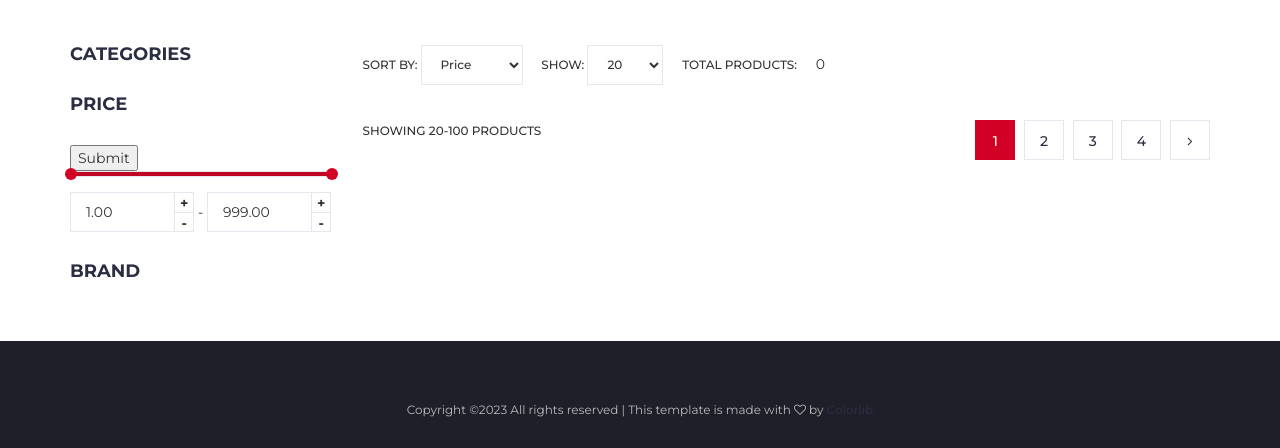
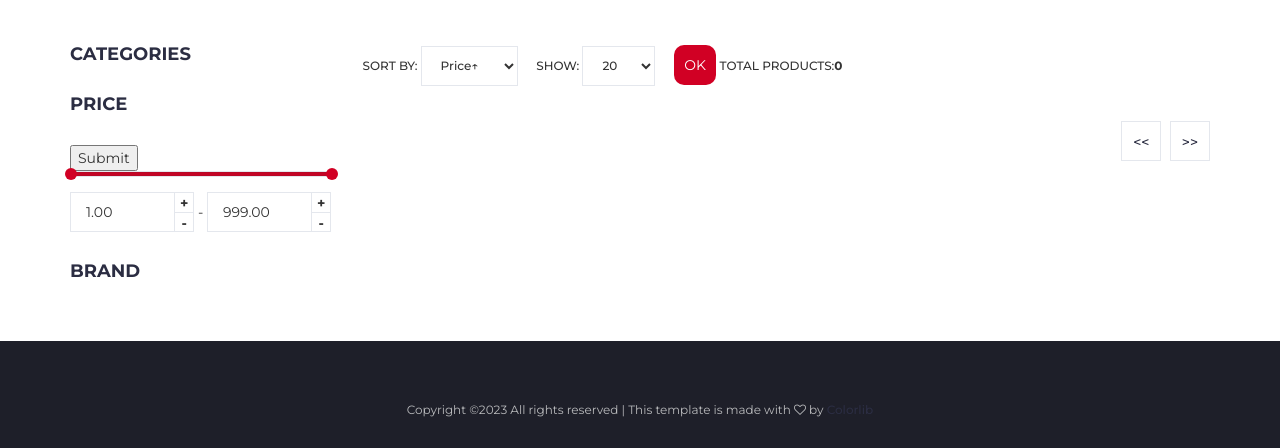
Before and after one commit to LeonovIlya/Webapp-for-retail, a Django app: template templates/store.html in a window 1280 px wide. Shown: the part 140-588 px from the top of the page. Run offline with Django 4.2, Linux system fonts and the light colour scheme; the template is opened without the code that fills it, so the values that code supplies are empty; some libraries are stand-ins or nearby versions.

Commit message:
some changes

```diff
--- a/shop/settings.py
+++ b/shop/settings.py
@@ -141,8 +141,7 @@ AUTH_CONTACT_MODEL = 'authorization.Contact'
 REST_FRAMEWORK = {
     'DEFAULT_PAGINATION_CLASS': 'rest_framework.pagination'
                                 '.PageNumberPagination',
-    'PAGE_SIZE': 30,
-    'PAGINATE_BY': 20,
+    'PAGE_SIZE': 20,
 
     'DEFAULT_RENDERER_CLASSES': (
         'rest_framework.renderers.TemplateHTMLRenderer',
--- a/static/backend/css/style.css
+++ b/static/backend/css/style.css
@@ -99,6 +99,20 @@ ul, ol {
   color: #FFF;
   text-transform: uppercase;
   font-weight: 700;
+  text-align: center;
+  -webkit-transition: 0.2s all;
+  transition: 0.2s all;
+}
+
+.primary-btn-ltl {
+  display: inline-block;
+  padding: 10px 10px;
+  background-color: #D10024;
+  border: none;
+  border-radius: 10px;
+  color: #FFF;
+  text-transform: uppercase;
+  font-weight: 50;
   text-align: center;
   -webkit-transition: 0.2s all;
   transition: 0.2s all;
--- a/templates/product.html
+++ b/templates/product.html
@@ -107,7 +107,7 @@
 								<div class="qty-label">
 									Qty
 									<div class="input-number">
-										<input type="number">
+										<input type="number" value="1">
 										<span class="qty-up">+</span>
 										<span class="qty-down">-</span>
 									</div>
@@ -177,7 +177,7 @@
 										<div class="col-md-3">
 											<div id="rating">
 												<div class="rating-avg">
-													<span>{{ avg_rating|floatformat}}</span>
+													<span>{{ avg_rating|floatformat }}</span>
 													<div class="rating-stars">
 														<i class="fa fa-star"></i>
 													</div>
--- a/templates/store.html
+++ b/templates/store.html
@@ -75,28 +75,29 @@
 					<div id="store" class="col-md-9">
 						<!-- store top filter -->
 						<div class="store-filter clearfix">
-							<div class="store-sort">
+							<form class="store-sort" method="GET">
 								<label>
 									Sort By:
-									<select class="input-select">
-										<option value="0">Price</option>
-										<option value="1">Popular</option>
-										<option value="2">Position</option>
-										<option value="3">Name</option>
+									<select name="sort_by" class="input-select">
+										<option value="price">Price↑</option>
+										<option value="-price">Price↓</option>
+										<option value="product__name">Name↑</option>
+										<option value="-product__name">Name↓</option>
 									</select>
 								</label>
-
 								<label>
 									Show:
-									<select class="input-select">
-										<option value="0">20</option>
-										<option value="1">50</option>
-										<option value="2">100</option>
-										<option value="3">ALL</option>
+									<select name="paginate_by" class="input-select">
+										<option value="20">20</option>
+										<option value="50">50</option>
+										<option value="100">100</option>
 									</select>
 								</label>
-								<label>Total products:</label> {{ products_info|length }}
-							</div>
+								<button class="primary-btn-ltl">OK</button>
+								<label>
+								Total products:<b>{{ products|length }}</b>
+								</label>
+							</form>
 						</div>
 						<!-- /store top filter -->
 
@@ -141,18 +142,44 @@
 						</div>
 						<!-- /store products -->
 
-						<!-- store bottom filter -->
+						 <!--Pagination-->
 						<div class="store-filter clearfix">
-							<span class="store-qty">Showing 20-100 products</span>
-							<ul class="store-pagination">
-								<li class="active">1</li>
-								<li><a href="#">2</a></li>
-								<li><a href="#">3</a></li>
-								<li><a href="#">4</a></li>
-								<li><a href="#"><i class="fa fa-angle-right"></i></a></li>
-							</ul>
+							<nav aria-label="Page navigation example">
+							  <ul class="store-pagination">
+								{% if products_info.has_previous %}
+								  <li class="page-item">
+									<a class="page-link" href="{{ request.get_full_path }}&page={{ products_info.previous_page_number }}">&lt&lt</a>
+								  </li>
+								{% else %}
+								  <li class="page-item disabled">
+									<a class="page-link" href="#" tabindex="-1" aria-disabled="True">&lt&lt</a>
+								  </li>
+								{% endif %}
+								{% for i in products_info.paginator.page_range %}
+								  {% if products_info.number == i %}
+									<li class="page-item active" aria-current="page">
+									  <span class="page-link">
+										{{ i }}
+										<span class="sr-only">(current)</span>
+									  </span>
+									</li>
+								  {% else %}
+									<li class="page-item"><a class="page-link" href="{{ request.get_full_path }}&page={{ i }}">{{ i }}</a></li>
+								  {% endif %}
+								{% endfor %}
+								{% if products_info.has_next %}
+								  <li class="page-item">
+									<a class="page-link" href="{{ request.get_full_path }}&page={{ products_info.next_page_number }}">&gt&gt</a>
+								  </li>
+								{% else %}
+								  <li class="page-item disabled">
+									<a class="page-link" href="#" tabindex="-1" aria-disabled="True">&gt&gt</a>
+								  </li>
+								{% endif %}
+							  </ul>
+							</nav>
 						</div>
-						<!-- /store bottom filter -->
+							<!--end of Pagination-->
 					</div>
 					<!-- /STORE -->
 				</div>
```
Also changed, not shown: backend/models.py (+5 -4 lines), backend/serializers.py (+8 -11 lines), backend/views.py (+31 -12 lines), authorization/templatetags/custom_tags.py (line endings or trailing spaces).
